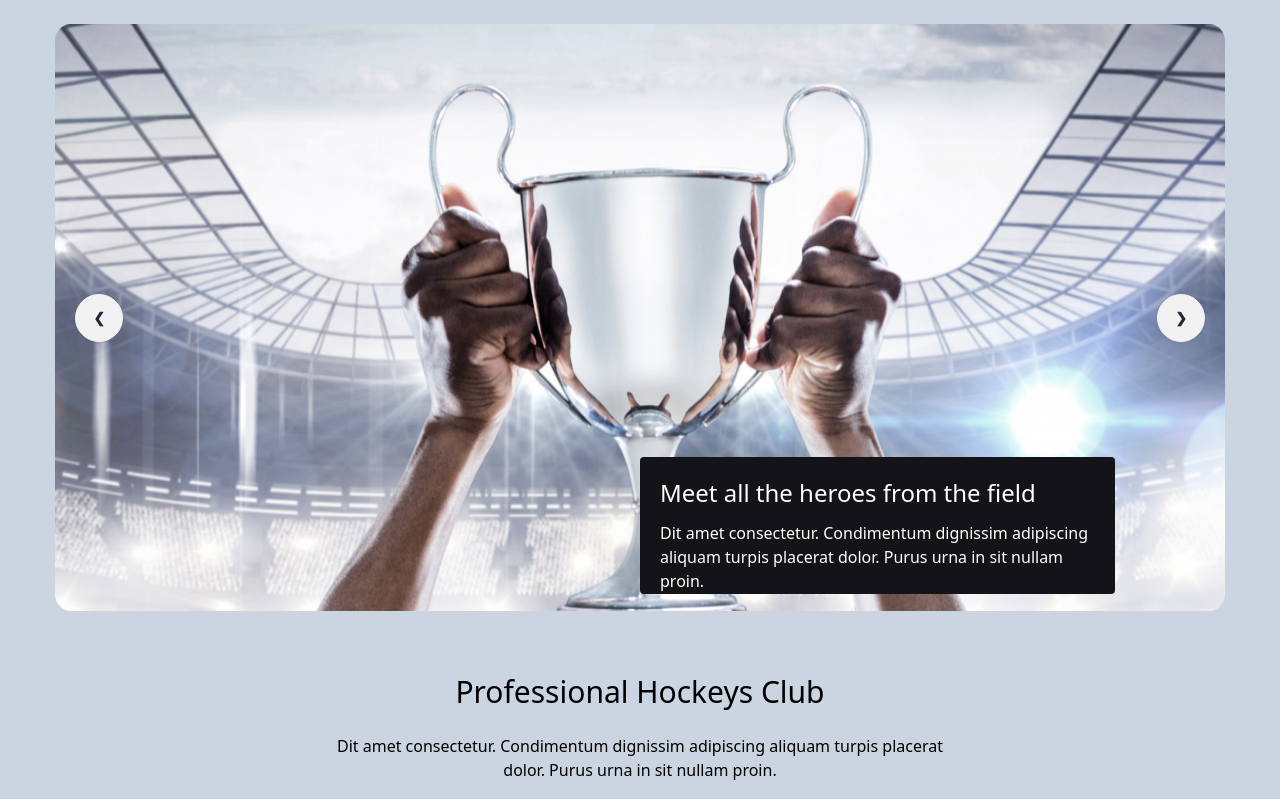
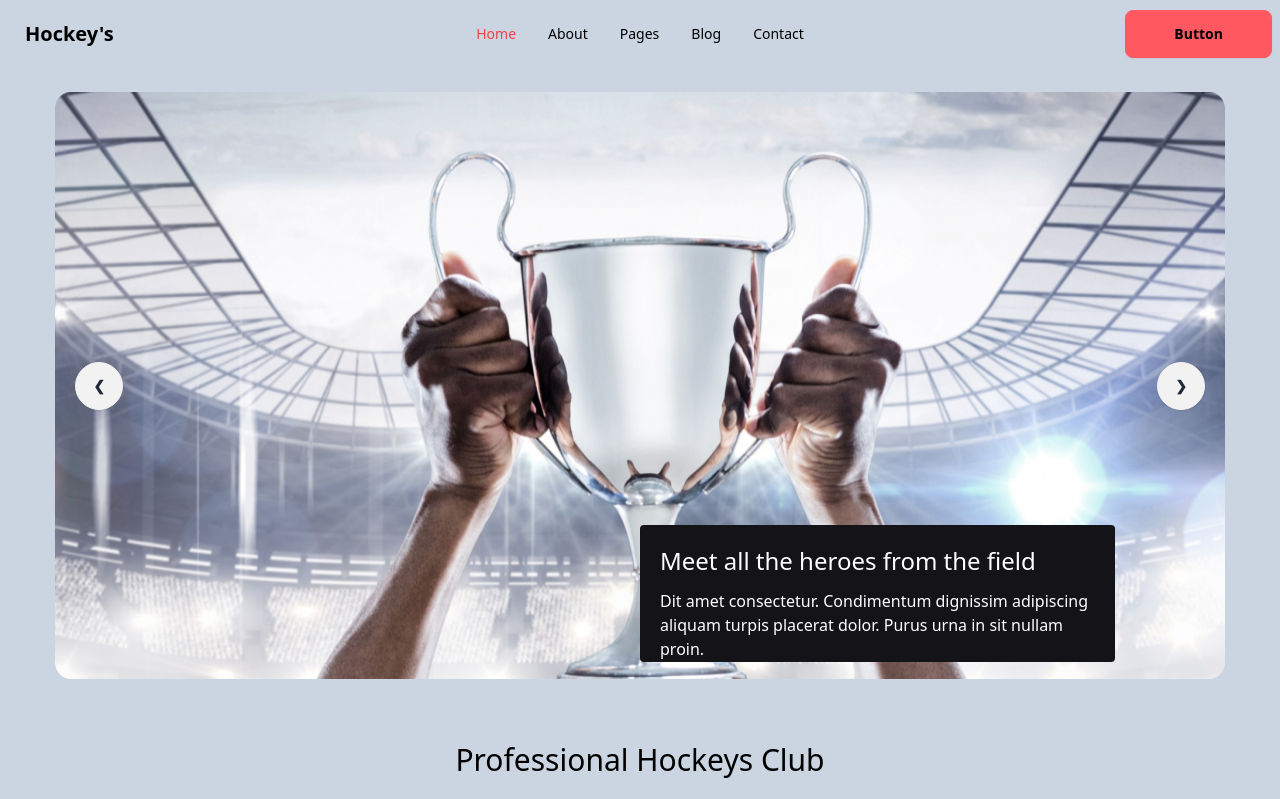
Before and after one commit to Tanvir-Sorforaz1/Assignment-3, a plain HTML site: page index.html in a window 1280 px wide. Shown: the top 799 px of the page. Drawn offline with nearby package versions, Linux system fonts and the light colour scheme.

Commit message:
added nav bar

```diff
--- a/index.html
+++ b/index.html
@@ -27,6 +27,39 @@
 </head>
 
 <body class="font-manrope bg-slate-300 text-black">
+    <!-- nav  -->
+    <div class="navbar ">
+        <div class="navbar-start">
+          <div class="dropdown">
+            <div tabindex="0" role="button" class="btn btn-ghost lg:hidden">
+              <svg xmlns="http://www.w3.org/2000/svg" class="h-5 w-5" fill="none" viewBox="0 0 24 24" stroke="currentColor"><path stroke-linecap="round" stroke-linejoin="round" stroke-width="2" d="M4 6h16M4 12h8m-8 6h16" /></svg>
+            </div>
+            <ul tabindex="0" class="menu menu-sm dropdown-content mt-3 z-[1] p-2 shadow bg-gray-500 rounded-box w-52">
+                <li><a>Home</a></li>
+                <li><a>About</a></li>
+                <li><a>Pages</a></li>
+                <li><a>Blog</a></li>
+                <li><a>Contact</a></li>
+            </ul>
+          </div>
+          <a class="btn btn-ghost text-xl">Hockey's</a>
+        </div>
+        <div class="navbar-center hidden lg:flex">
+          <ul class="menu menu-horizontal px-1">
+            <li><a class="text-red-500">Home</a></li>
+            <li><a>About</a></li>
+            <li><a>Pages</a></li>
+            <li><a>Blog</a></li>
+            <li><a>Contact</a></li>
+          </ul>
+        </div>
+        <div class="navbar-end">
+          <a class="btn btn-error px-12">Button</a>
+        </div>
+      </div>
+
+      <!-- header  -->
+
     <header class=" mt-6 flex flex-col gap-4 lg:h-[400px]">
         <!-- banner section  -->
         <div class="carousel w-[90%] lg:w-[1170px] mx-auto flex z-0">
```
